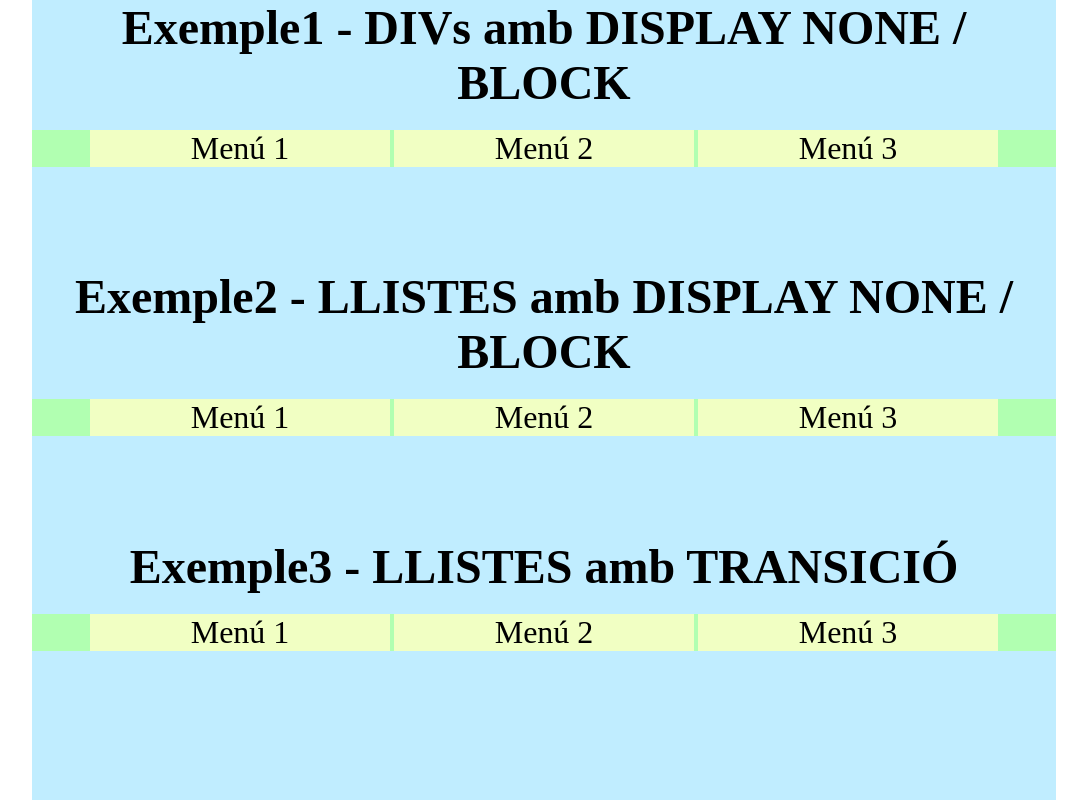
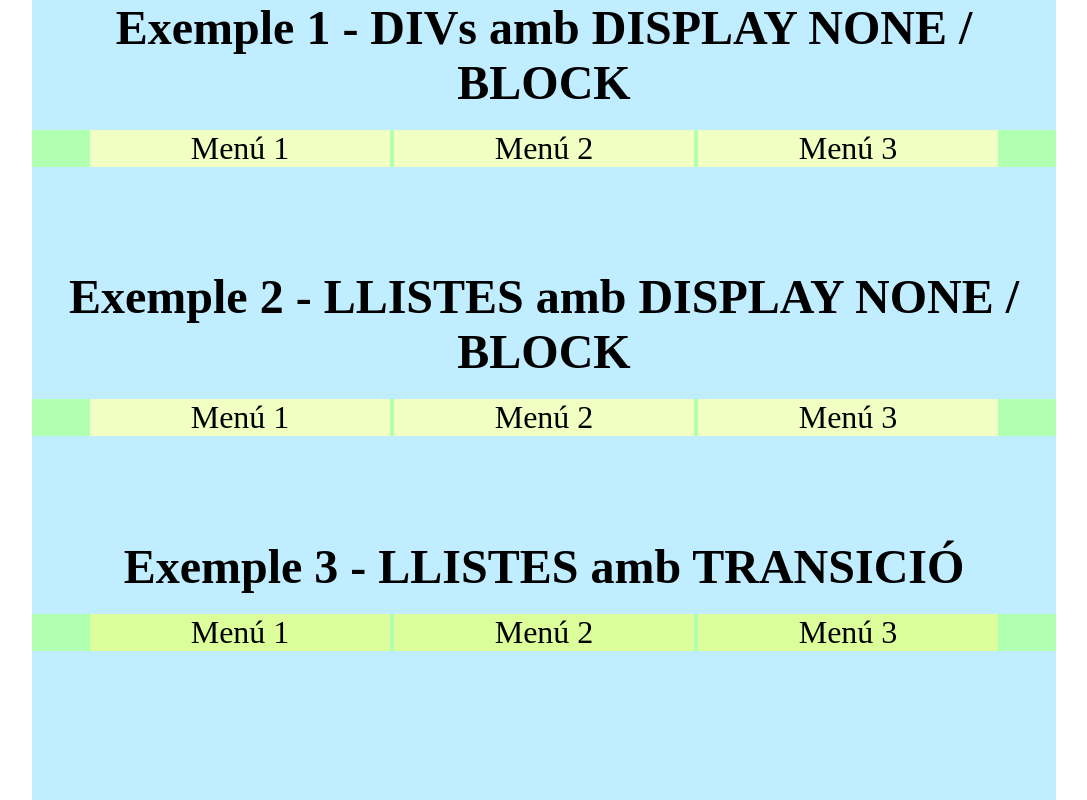
Before and after one commit to rul3s/exampleDropdownMenu, a plain HTML site: page index.html in a window 1280 px wide. Shown: the whole page, without its empty margins (96-1183 px from the left). Drawn offline with Linux system fonts and the light colour scheme.

Commit message:
Cursor and hover effectos into example 3

```diff
--- a/css/nav3.css
+++ b/css/nav3.css
@@ -13,9 +13,14 @@
 }
 
 #nav3 .menuOpcio{
+    cursor: pointer;
     width: 100%;
+    background: #ddff9b;
+    display: inline-block;
+}
+
+#nav3 .menuOpcio:hover{
     background: #f1ffc3;
-    display: inline-block;
 }
 
 #nav3 ul.menuDesplegable{
--- a/index.html
+++ b/index.html
@@ -9,7 +9,7 @@
     <link rel="stylesheet" href="css/nav3.css">
 </head>
 <body>
-    <h1>Exemple1 - DIVs amb DISPLAY NONE / BLOCK</h1>
+    <h1>Exemple 1 - DIVs amb DISPLAY NONE / BLOCK</h1>
     <nav id="nav1">
         <div class="menuCont">
             <div class="menuOpcio">Menú 1</div>
@@ -34,7 +34,7 @@
         </div>
     </nav>
 
-    <h1>Exemple2 - LLISTES amb DISPLAY NONE / BLOCK</h1>
+    <h1>Exemple 2 - LLISTES amb DISPLAY NONE / BLOCK</h1>
     <nav id="nav2">
         <ul>
             <li class="menuCont">
@@ -61,7 +61,7 @@
         </ul>
     </nav>
 
-    <h1>Exemple3 - LLISTES amb TRANSICIÓ</h1>
+    <h1>Exemple 3 - LLISTES amb TRANSICIÓ</h1>
     <nav id="nav3">
         <ul>
             <li class="menuCont">
```
